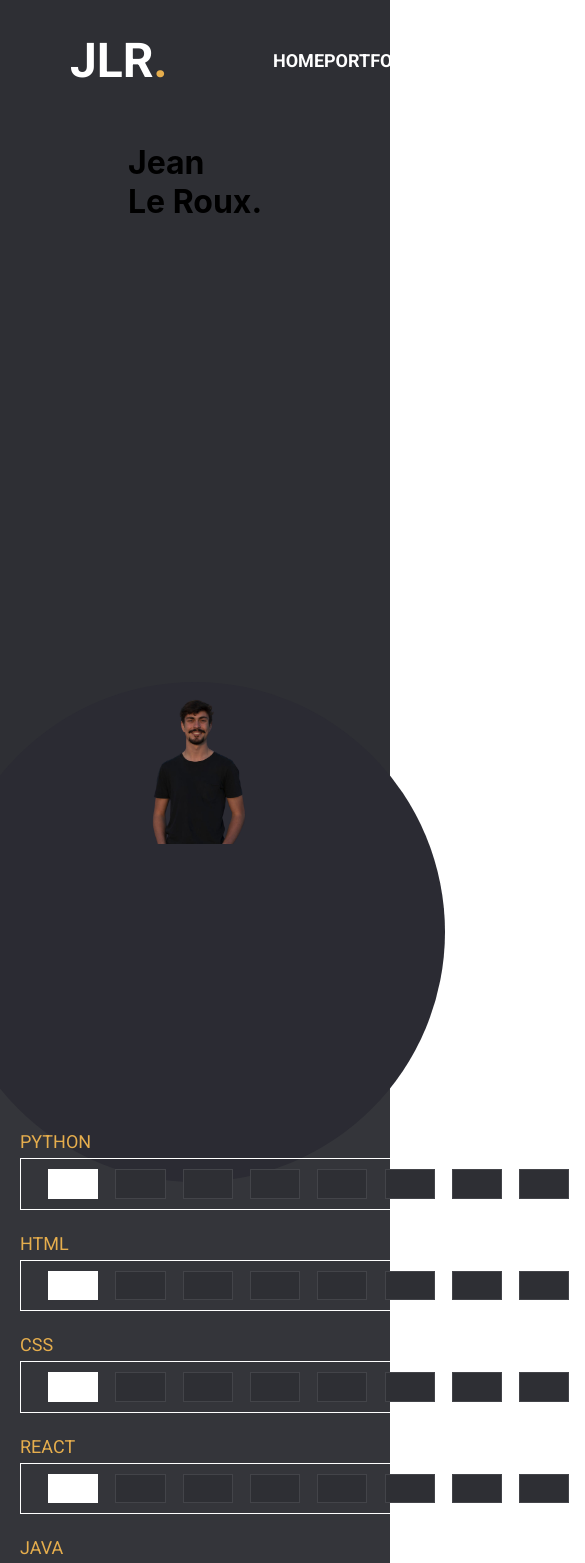
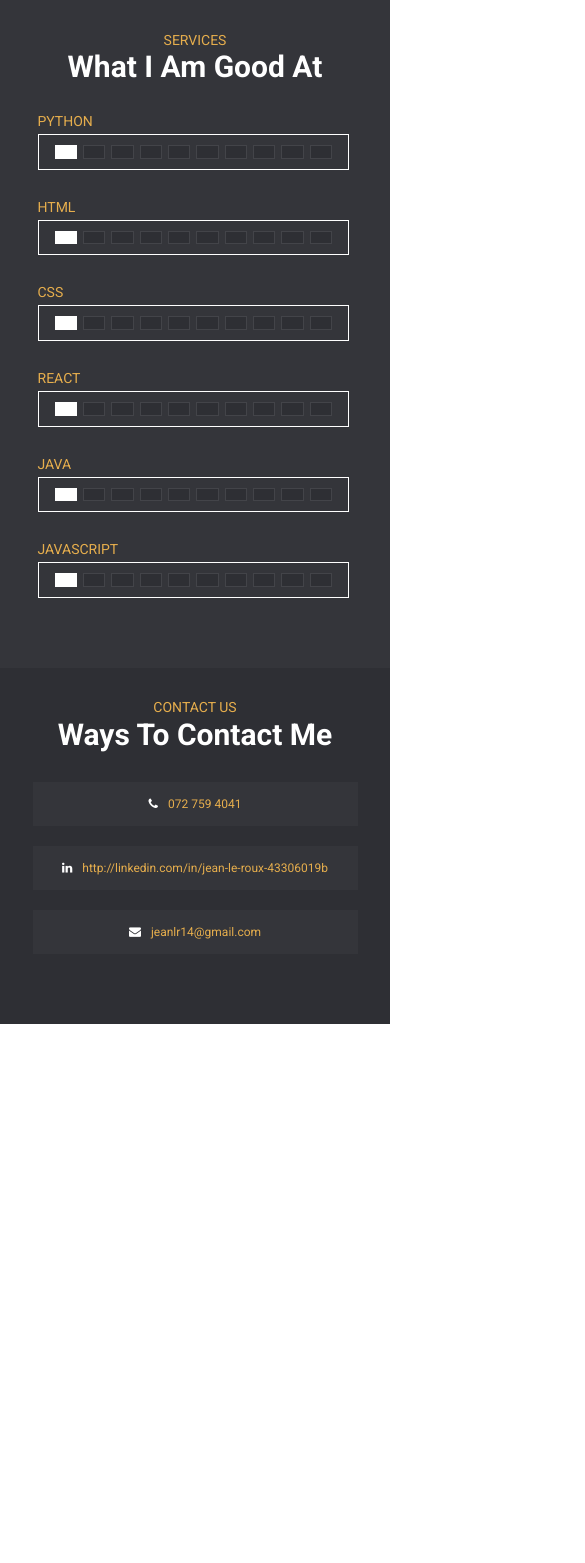
Before and after one commit to JeanLeRoux/portfolio, a React (Create React App) app: page / in a window 390 px wide. Shown: the top 1563 px of the page, 585 px wide, since content can reach past the window. After the commit the page ends 1024 px from the top, so only its background shows below. Built offline with nearby package versions, Linux system fonts and the light colour scheme.

Commit message:
css fixes

```diff
--- a/public/index.html
+++ b/public/index.html
@@ -29,7 +29,7 @@
       work correctly both with client-side routing and a non-root public URL.
       Learn how to configure a non-root public URL by running `npm run build`.
     -->
-    <title>React App</title>
+    <title>Jean Le Roux</title>
   </head>
   <body>
     <noscript>You need to enable JavaScript to run this app.</noscript>
--- a/src/App.tsx
+++ b/src/App.tsx
@@ -8,7 +8,7 @@ import Contact from './components/Contact/Contact';
 function App() {
   return (
     <div className="App">
-      <Intro/>
+      {/* <Intro/> */}
       <Skill/>
       <Contact/>
     </div>
--- a/src/components/Common/Headings/Headings.scss
+++ b/src/components/Common/Headings/Headings.scss
@@ -17,6 +17,9 @@ $heading1: #E6AE4D;
     font-weight:400;
     font-size: 24px;
     font-family: 'Roboto', sans-serif;
+    @media (max-width:800px) {
+        font-size: 14px;
+    }
 }
 
 .heading2{
@@ -25,4 +28,7 @@ $heading1: #E6AE4D;
     font-size: 48px;
     font-family: 'Roboto', sans-serif;
     margin-top: -10px;
+    @media (max-width:800px) {
+        font-size: 30px;
+    }
 }
--- a/src/components/Contact/Contact.scss
+++ b/src/components/Contact/Contact.scss
@@ -9,21 +9,40 @@ $textprimary: #E6AE4D;
 
 .contact-div{
   background-color: $seconday;
+  display: flex;
   padding: 5px;
+  justify-content: center;
   width: 30%;
+  @media (max-width:1070px) {
+    width: 90%;
+    align-self: center;
+    justify-self: center;
+    margin-top: 20px;
+  }
+}
+
+.contact-icons{
+  color: #FFFFFF;
+  margin-right: 10px;
 }
 
 .contact-details{
   font-family: 'Roboto', sans-serif;;
   color: $textprimary;
   font-weight:400;
-  font-size: 18px;
+  font-size: 12px;
+  @media (min-width:800px) {
+    font-size: 14px;
+  }
 }
 
 .contact-method-container{
   justify-content: space-evenly;
   display: flex;
-  flex-wrap: wrap;
   margin-top: 50px;
   margin-bottom: 50px;
+  @media (max-width:1070px) {
+    flex-direction: column;
+    margin-top: 30px;
+  }
 }
--- a/src/components/Contact/Contact.tsx
+++ b/src/components/Contact/Contact.tsx
@@ -1,34 +1,38 @@
-import React, { FC, useState } from 'react'
+import { FC, useState } from 'react'
 import Headings from '../Common/Headings/Headings'
 import '../Contact/Contact.scss'
 import ContactMethods from './ContactMethods'
 
 interface contact{
     contactType:string,
+    icon: string,
     details:string
 }
 
 const Contact: FC = () => {
-    const [contactDetails, setContactDetails] = useState<contact[]>([
+    const [contactDetails, ] = useState<contact[]>([
         {
             "contactType":"Phone",
+            "icon":"fa fa-phone",
             "details":"072 759 4041"
         },
         {
             "contactType":"Linkedin",
+            "icon":"fa fa-linkedin",
             "details":"http://linkedin.com/in/jean-le-roux-43306019b"
         },
         {
             "contactType":"Email",
+            "icon":"fa fa-envelope",
             "details":"jeanlr14@gmail.com"
         },
     ]);
     return (
         <div className={"contact-background"}>
-            <Headings headingOne={"CONTACT US"} headingTwo={"Ways To Contact Me"} paragraph={"Lorem ipsum dolor sit amet, consectetur adipiscing elit, sed do eiusmod tempor incididunt ut labore et dolore magna aliqua."}/>
+            <Headings headingOne={"CONTACT US"} headingTwo={"Ways To Contact Me"} paragraph={""}/>
 
             <div className={"contact-method-container"}>
-                {contactDetails.map((information)=>(<ContactMethods contactType={information.contactType} details={information.details}/>))}
+                {contactDetails.map((information)=>(<ContactMethods icon={information.icon} details={information.details}/>))}
 
             </div>
         </div>
--- a/src/components/Contact/ContactMethods.tsx
+++ b/src/components/Contact/ContactMethods.tsx
@@ -1,19 +1,19 @@
-import React, {FC} from 'react';
+import {FC} from 'react';
 import 'font-awesome/css/font-awesome.min.css';
 
 interface props{
-    contactType:string,
+    icon: string,
     details:string,
 }
 
 
-const ContactMethods: FC<props> =({contactType,details})=> {
+const ContactMethods: FC<props> =({icon, details})=> {
     return (
+        <>
         <div className={"contact-div"}>
-
-            <i className="fa fa-phone"></i>
-            <h2 className={"contact-details"}>{details}</h2>
+            <h2 className={"contact-details"}><span className={[icon,"contact-icons"].join(" ")}/>{details}</h2>
         </div>
+        </>
     )
 }
 
--- a/src/components/Intro/Intro.scss
+++ b/src/components/Intro/Intro.scss
@@ -28,8 +28,8 @@ $heading1: #E6AE4D;
 
 .background-shape{
   background-color: #2B2B33;
-  width: 500px;
-  height: 500px;
+  width: 100%;
+  height: 65%;
   border-radius: 50%;
   position: absolute;
   align-self: center;
--- a/src/components/Intro/Intro.tsx
+++ b/src/components/Intro/Intro.tsx
@@ -15,11 +15,11 @@ export default function Intro() {
 
             </div>
             <div className={"content"}>
-                <div>
+                {/* <div>
                     <h1 className={"name-heading"}>Jean <br></br> Le Roux.</h1>
-                </div>
+                </div> */}
                 <div className={"image-container"}>
-                    <div className={"background-shape"}></div>
+                    <div className={"background-shape"}/>
                     <img className={"personal-image"} src={personalImage}/>
                 </div>
             </div>
--- a/src/components/Skill/Skill.scss
+++ b/src/components/Skill/Skill.scss
@@ -41,27 +41,44 @@ $textprimary: #E6AE4D;
     font-size: 18px;
     position: absolute;
     top: -45px;
+    @media (max-width:800px) {
+        font-size: 14px;
+        top: -35px;
+    }
 }
 
-.bar-percentage
-{
-    font-family: 'Roboto', sans-serif;;
-    color: $textprimary;
-    font-weight:400;
-    font-size: 18px;
-    position: absolute;
-    top: -4%;
-    right: 0;
-}
+// .bar-percentage
+// {
+//     font-family: 'Roboto', sans-serif;;
+//     color: $textprimary;
+//     font-weight:400;
+//     font-size: 18px;
+//     position: absolute;
+//     top: -4%;
+//     right: 0;
+//     @media (max-width:800px) {
+//         top: -8%;
+//         right: -25px;
+//         font-size: 14px;
+//     }
+//     @media (max-width:500px) {
+//         top: -12%;
+//         right: -35px;
+//     }
+// }
 
 .battery-container{
     position: relative;
     width: 750px;
     margin-top: 50px;
+    @media (max-width:800px) {
+        width: 90%;
+    }
 }
 
 .batteries{
     justify-content: space-evenly;
+    align-content: center;
     display: flex;
     flex-wrap: wrap;
     margin-bottom: 50px;
--- a/src/components/Skill/Skill.tsx
+++ b/src/components/Skill/Skill.tsx
@@ -9,7 +9,7 @@ interface languageType{
 }
 
 export default function Skill() {
-  const [languages, setLanguages] = useState<languageType[]>(
+  const [languages,] = useState<languageType[]>(
     [
       {
         'name':'PYTHON',
@@ -39,7 +39,7 @@ export default function Skill() {
     );
   return (
     <div className={"skill-background"}>
-      <Headings headingOne={"SERVICES"} headingTwo={"What I Am Good At"} paragraph={"Lorem ipsum dolor sit amet, consectetur adipiscing elit, sed do eiusmod tempor incididunt ut labore et dolore magna aliqua. "}/>
+      <Headings headingOne={"SERVICES"} headingTwo={"What I Am Good At"} paragraph={""}/>
       <div className={"batteries"}>
         {languages.map((language)=>(
           <SkillBar name={language.name} percentage={language.percentage}/>
--- a/src/components/Skill/SkillBar.tsx
+++ b/src/components/Skill/SkillBar.tsx
@@ -6,7 +6,6 @@ interface props{
 }
 const SkillBar: FC<props> = ({name, percentage}) => {
   return (
-    <div>
       <div className={"battery-container"}>
         <h3 className={"bar-heading"}>{name}</h3>
         <div className={"battery"}>
@@ -21,9 +20,7 @@ const SkillBar: FC<props> = ({name, percentage}) => {
           <div className={"bar"}></div>
           <div className={"bar"}></div>
         </div>
-        <h3 className={"bar-percentage"}>{percentage}</h3>
       </div>
-    </div>
   );
 };
 
```
Also changed, not shown: src/components/About/About.scss (added).
